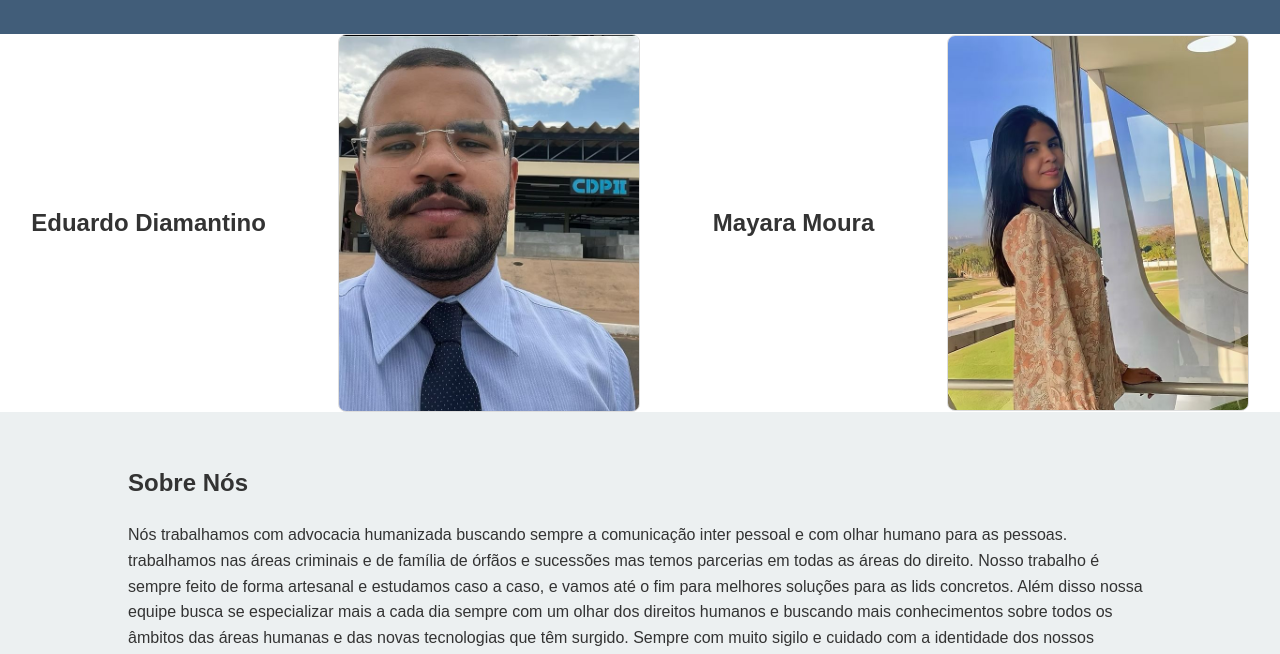
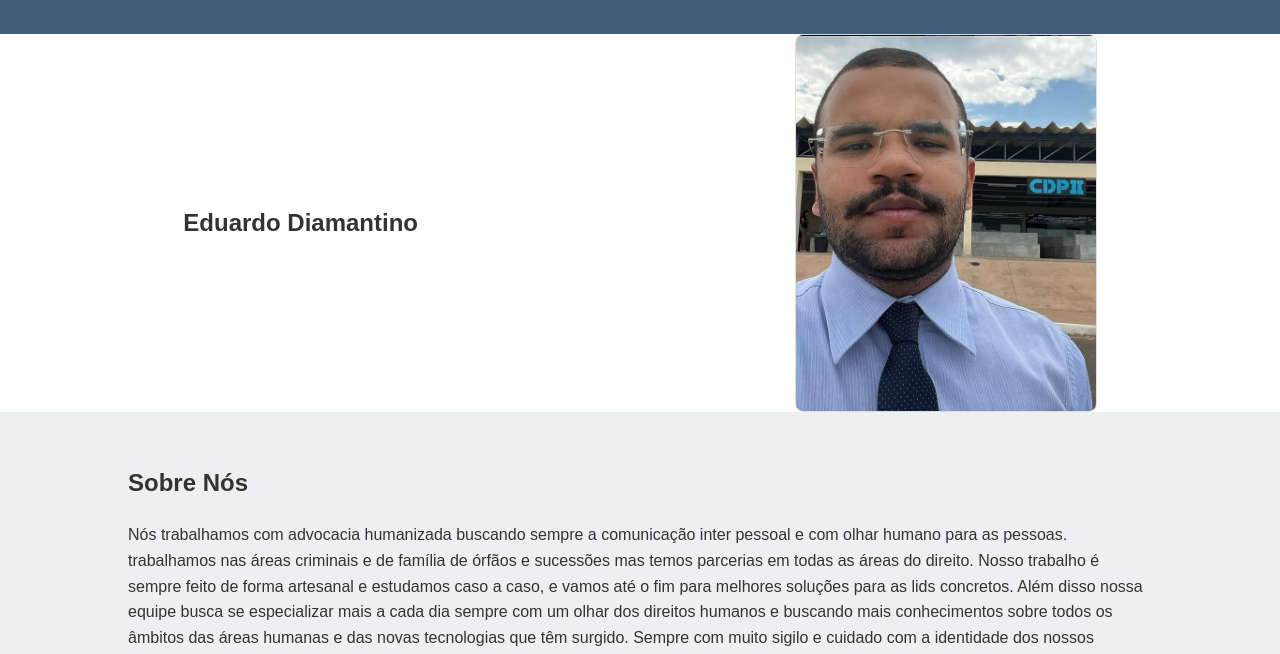
Before and after one commit to Adrieldevsenai/site-advocacia, a plain HTML site: page index.html in a window 1280 px wide. Shown: the part 143-797 px from the top of the page. Drawn offline with Linux system fonts and the light colour scheme.

Commit message:
exclusao de foto

```diff
--- a/index.html
+++ b/index.html
@@ -23,11 +23,6 @@
     <div class="image-row">
         <h2>Eduardo Diamantino</h2>
         <img src="Eduardo.jpeg" alt="Imagem 1" width="300">
-
-
-        <h2>Mayara Moura</h2>
-        <img src="Mayara.jpeg" alt="Imagem 2" width="300">
-
 
     </div>
 
```
